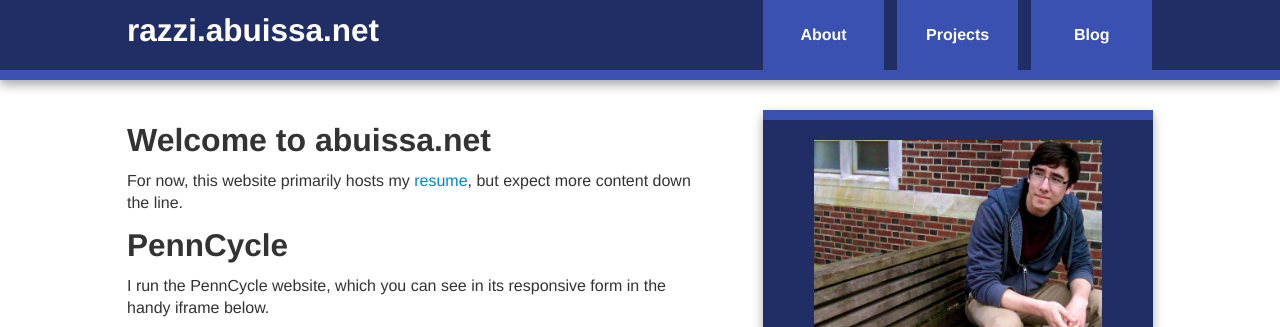
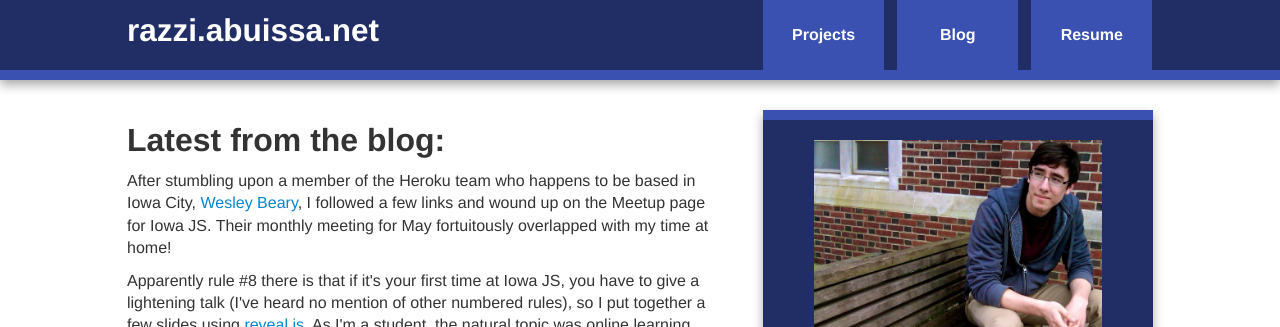
Before and after one commit to razzius-archive/razzi, a Django app: page / in a window 1280 px wide. Shown: the top 327 px of the page. Run offline with Django 3.2, Linux system fonts and the light colour scheme; some libraries are stand-ins or nearby versions.

Commit message:
updated index, added content

```diff
--- a/razzi/settings.py
+++ b/razzi/settings.py
@@ -120,6 +120,7 @@ WSGI_APPLICATION = 'razzi.wsgi.application'
 
 TEMPLATE_DIRS = (
     os.path.join(os.path.dirname(__file__), 'templates'),
+    os.path.join(os.path.dirname(__file__), 'posts'),
 )
 
 INSTALLED_APPS = (
--- a/razzi/templates/base.html
+++ b/razzi/templates/base.html
@@ -25,14 +25,13 @@
         <div class="header-container">
             <header class="wrapper clearfix">
                 <h2 class="title">
-                    <a href="/">razzi.abuissa.net</a>{% block path %}
-                    {% endblock %}
+                    <a href="/">razzi.abuissa.net</a>{% block path %}{% endblock %}
                 </h2>
                 <nav>
                     <ul>
-                        <li><a href="#">About</a></li>
-                        <li><a href="#">Projects</a></li>
-                        <li><a href="#">Blog</a></li>
+                        <li><a href="/projects">Projects</a></li>
+                        <li><a href="/blog">Blog</a></li>
+                        <li><a href="/resume">Resume</a></li>
                     </ul>
                 </nav>
             </header>
--- a/razzi/templates/index.html
+++ b/razzi/templates/index.html
@@ -2,29 +2,28 @@
 {% block content %}
 <article>
     <header>
-        <h1>Welcome to abuissa.net</h1>
-        <p>For now, this website primarily hosts my <a href="/resume">resume</a>, but expect more content down the line.</p>
-        <p>
-            <a href="blog"></a>
-        </p>
+        <h1>Latest from the blog:</h1>
+        <p>After stumbling upon a member of the Heroku team who happens to be based in Iowa City, <a href="http://geemus.com">Wesley Beary</a>, I followed a few links and wound up on the Meetup page for Iowa JS. Their monthly meeting for May fortuitously overlapped with my time at home!</p>
+        <p>Apparently rule #8 there is that if it's your first time at Iowa JS, you have to give a lightening talk (I've heard no mention of other numbered rules), so I put together a few slides using <a href="http://slid.es">reveal.js</a>. As I'm a student, the natural topic was online learning.</p>
+        <iframe id="presentation" src="http://slid.es/razzi/online-learning/embed" width="100%" height="440px" scrolling="no" frameborder="0" webkitallowfullscreen mozallowfullscreen allowfullscreen></iframe>
+        <p>The other talks were about node and load balancing, browserify.js, and TypeScript, which I found particularly interesting. TypeScript isn't as appealing as CoffeeScript (mostly because I'm a python fan) but I'm curious to see its adoption.</p>
     </header>
     <section>
-        <h2>PennCycle</h2>
-        <p>I run the PennCycle website, which you can see in its responsive form in the handy iframe below.</p>
-        <iframe src="http://app.penncycle.org" width="600px" height="500px"></iframe>
+        <h2>Projects</h2>
+        <p>Prototypes and ideas for web projects can be found here. Care to collaborate? Email me at <a href='&#109;&#97;&#105;&#108;&#116;&#111;&#58;&#114;&#97;&#122;&#122;&#105;&#53;&#51;&#64;&#103;&#109;&#97;&#105;&#108;&#46;&#99;&#111;&#109;'>&#114;&#97;&#122;&#122;&#105;&#53;&#51;&#64;&#103;&#109;&#97;&#105;&#108;&#46;&#99;&#111;&#109;</a>.</p>
     </section>
     <section>
         <h2>This site</h2>
         <p>This website is running Python 3. View the source <a href="http://github.com/razzius/razzi">here</a>.</p>
     </section>
-    <footer>
-        <object width="250" height="40" classid="clsid:D27CDB6E-AE6D-11cf-96B8-444553540000" id="gsSong507686844" name="gsSong507686844"><param name="movie" value="http://grooveshark.com/songWidget.swf" /><param name="wmode" value="window" /><param name="allowScriptAccess" value="always" /><param name="flashvars" value="hostname=grooveshark.com&songID=5076868&style=metal&p=0" /><object type="application/x-shockwave-flash" data="http://grooveshark.com/songWidget.swf" width="250" height="40"><param name="wmode" value="window" /><param name="allowScriptAccess" value="always" /><param name="flashvars" value="hostname=grooveshark.com&songID=5076868&style=metal&p=0" /><span><a href="http://grooveshark.com/search/song?q=Silk%20Road%20Ensemble%2FYo-Yo%20Ma%20Origins%3A%20Battle%20Remembered" title="Origins: Battle Remembered by Silk Road Ensemble/Yo-Yo Ma on Grooveshark">Origins: Battle Remembered by Silk Road Ensemble/Yo-Yo Ma on Grooveshark</a></span></object></object>
-    </footer>
 </article>
 
 <aside>
     <img class="fruity" src="/static/img/fruity.png" alt="">
-    <p>Grew up in Iowa City, now at Penn. Interested in technology and sustainability.</p>
+    <p>About: Grew up in Iowa City, now in Philadelphia at the University of Pennsylvania. Interested in technology, entrepreneurship, and sustainability.</p>
+</aside>
+<aside style="margin-top: 40px; padding-top: 16px">
+     <object width="250" height="40" classid="clsid:D27CDB6E-AE6D-11cf-96B8-444553540000" id="gsSong507686844" name="gsSong507686844"><param name="movie" value="http://grooveshark.com/songWidget.swf" /><param name="wmode" value="window" /><param name="allowScriptAccess" value="always" /><param name="flashvars" value="hostname=grooveshark.com&songID=5076868&style=metal&p=0" /><object type="application/x-shockwave-flash" data="http://grooveshark.com/songWidget.swf" width="250" height="40"><param name="wmode" value="window" /><param name="allowScriptAccess" value="always" /><param name="flashvars" value="hostname=grooveshark.com&songID=5076868&style=metal&p=0" /><span><a href="http://grooveshark.com/search/song?q=Silk%20Road%20Ensemble%2FYo-Yo%20Ma%20Origins%3A%20Battle%20Remembered" title="Origins: Battle Remembered by Silk Road Ensemble/Yo-Yo Ma on Grooveshark">Origins: Battle Remembered by Silk Road Ensemble/Yo-Yo Ma on Grooveshark</a></span></object></object>
 </aside>
 
 {% endblock %}
--- a/razzi/templates/resume.html
+++ b/razzi/templates/resume.html
@@ -82,7 +82,7 @@ body{
 	</div>
 	<div class="row-fluid">
 		<div class="span11 offset1">
-			Completed CS101&mdash;Building a Search Engine. Enrolled in Web Development and Software Testing.
+			Coursework includes Building a Search Engine, Web Development, and Software Testing
 		</div>
 
 	</div>
@@ -169,7 +169,7 @@ body{
 	<h4 class="heading">Activities</h4>
 	<div class="row-fluid">
 		<ul class="offset2">
-			<li>Penn Environmental Group: Head of the Energy Committee</li>
+			<li>Penn Environmental Group: Head of the Energy Committee Fall 2012-Spring 2013</li>
 			<li>Swing dancing and Ultimate Frisbee clubs</li>
 		</ul>
 	</div>
@@ -178,7 +178,7 @@ body{
 
 {% block scripts %}
 <script type="text/javascript">
-	$(document).ready(function(){
+	$(function(){
 		$("#loading").remove();
 		$("#resume").slideDown("fast");
 	});
--- a/razzi/urls.py
+++ b/razzi/urls.py
@@ -1,7 +1,7 @@
 from django.conf.urls import patterns
 from django.conf import settings
 
-from razzi.views import home, ResumeView
+from razzi.views import home, ResumeView, Blog, Projects
 
 # Uncomment the next two lines to enable the admin:
 # from django.contrib import admin
@@ -11,6 +11,9 @@ urlpatterns = patterns(
     '',
     (r"^$", home),
     (r"^resume/$", ResumeView.as_view()),
+    (r"^blog/$", Blog.as_view()),
+    (r"^blog/(.*)/$", Blog.as_view()),
+    (r"^projects/$", Projects.as_view()),
     (r'static/(?P<path>.*)$', 'django.views.static.serve', {'document_root': settings.STATIC_ROOT}),
     # Uncomment the admin/doc line below to enable admin documentation:
     # url(r'^admin/doc/', include('django.contrib.admindocs.urls')),
--- a/razzi/views.py
+++ b/razzi/views.py
@@ -1,5 +1,5 @@
 from django.shortcuts import render_to_response
-from django.template import RequestContext
+from django.template import RequestContext, Template
 from django.views.generic import TemplateView
 
 
@@ -10,3 +10,17 @@ def home(request):
 
 class ResumeView(TemplateView):
     template_name = "resume.html"
+
+
+class Blog(TemplateView):
+    template_name = "iowa_js.html"
+
+    def get_context_data(self, **kwargs):
+        context = super().get_context_data(**kwargs)
+
+        context["posts"] = ["iowa_js.html"]
+        return context
+
+
+class Projects(TemplateView):
+    template_name = "projects.html"
```
Also changed, not shown: razzi/posts/17-5_iowa_js.html (added, +11 -0 lines), razzi/posts/iowa_js.html (added, +9 -0 lines), razzi/templates/projects.html (added, +7 -0 lines).
